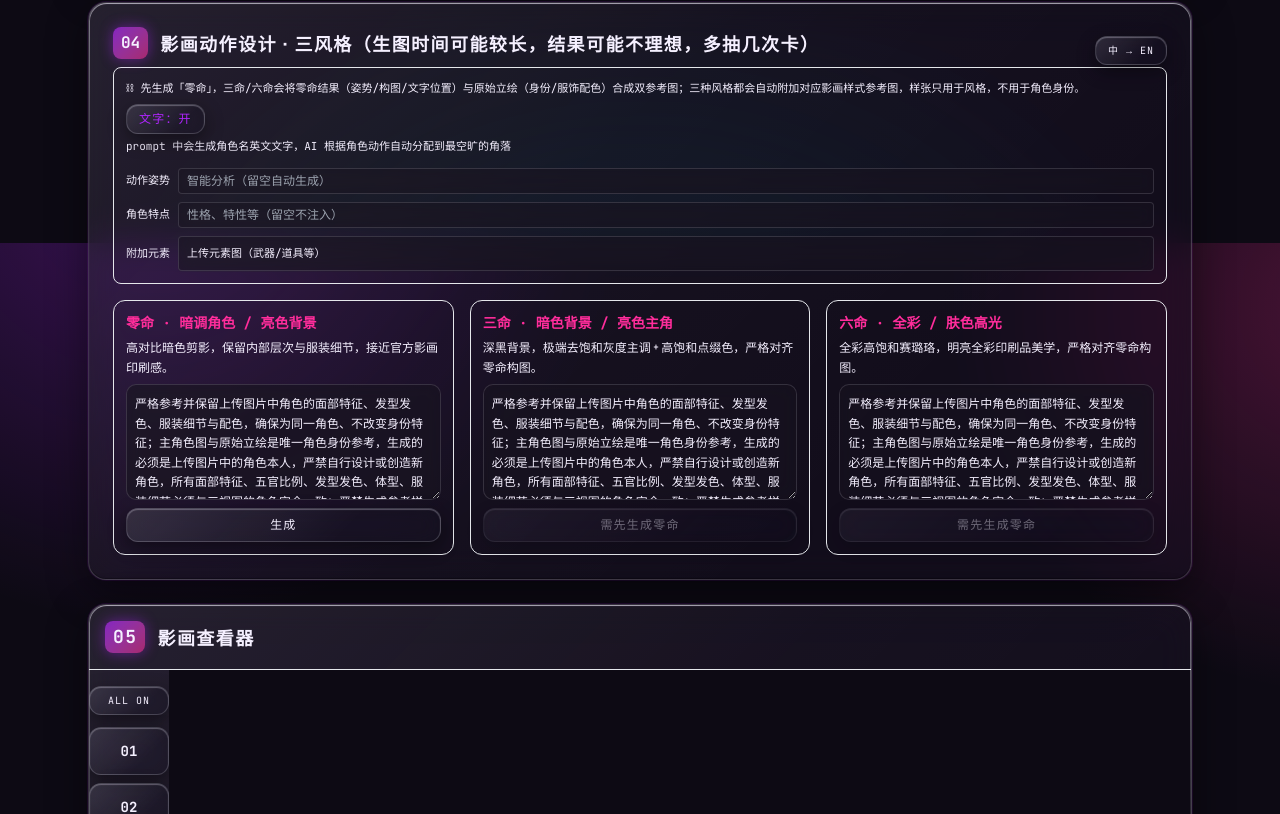
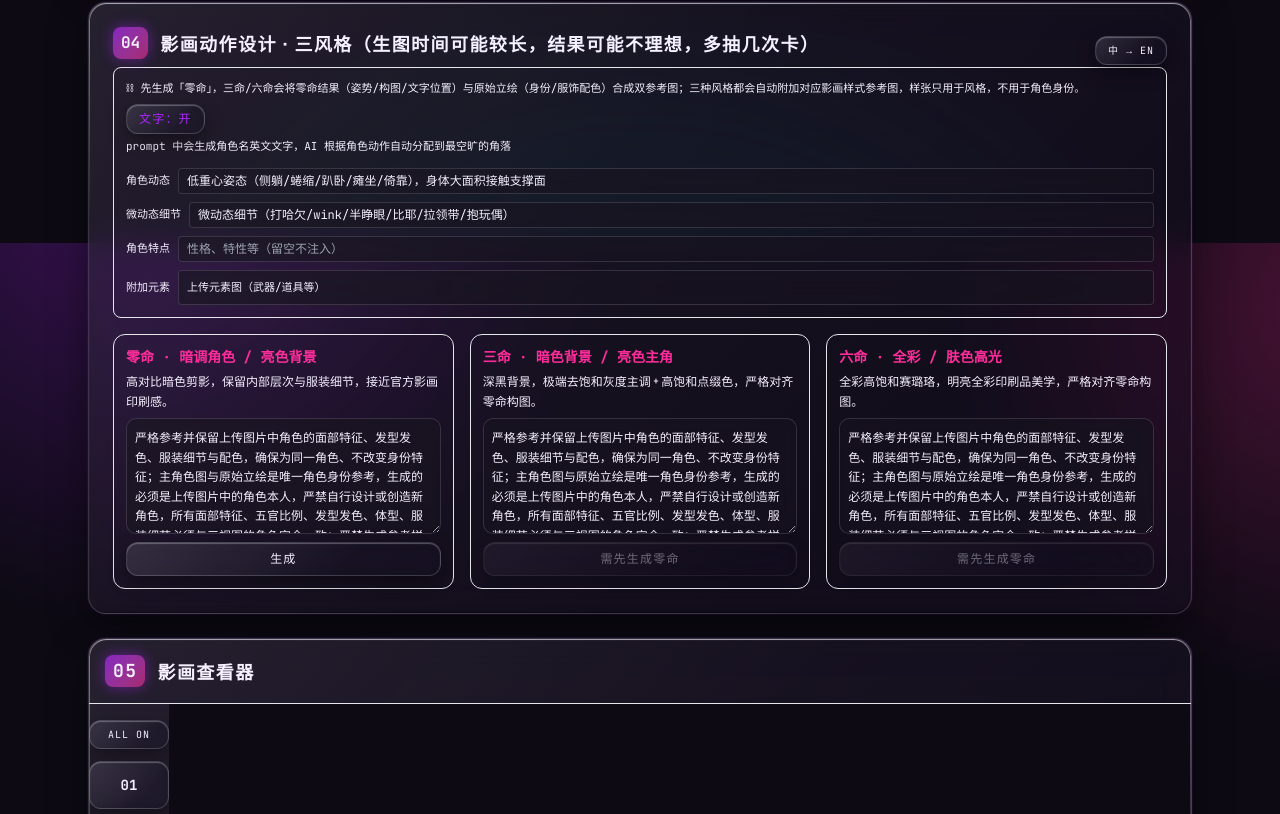
Before and after one commit to unknown-sama-ff/zzz-yinghua, a React (Vite) app: page / in a window 1280 px wide. Shown: the part 1357-2171 px from the top of the page. Built offline with nearby package versions, Linux system fonts and the light colour scheme; no server answers; the database is empty.

Commit message:
拆分"动作姿势"为"角色动态"+"微动态细节"，各带预填默认值

```diff
--- a/src/components/YinghuaPanel.tsx
+++ b/src/components/YinghuaPanel.tsx
@@ -24,8 +24,10 @@ export function YinghuaPanel() {
     setYinghuaSlot,
     yinghuaShowText,
     setYinghuaShowText,
-    yinghuaActionPose,
-    setYinghuaActionPose,
+    yinghuaCharacterDynamic,
+    setYinghuaCharacterDynamic,
+    yinghuaMicroDynamic,
+    setYinghuaMicroDynamic,
     yinghuaCharacterTraits,
     setYinghuaCharacterTraits,
     yinghuaAddonImage,
@@ -48,7 +50,7 @@ export function YinghuaPanel() {
   useEffect(() => {
     for (const style of YINGHUA_STYLES) {
       if (!yinghuaPrompts[style.id]) {
-        setYinghuaPrompt(style.id, fillName(yinghuaLang === 'en' && style.promptTemplateEn ? style.promptTemplateEn : style.promptTemplate, characterName, palette ?? undefined, yinghuaShowText, yinghuaActionPose, yinghuaCharacterTraits, yinghuaLang));
+        setYinghuaPrompt(style.id, fillName(yinghuaLang === 'en' && style.promptTemplateEn ? style.promptTemplateEn : style.promptTemplate, characterName, palette ?? undefined, yinghuaShowText, yinghuaCharacterDynamic, yinghuaMicroDynamic, yinghuaCharacterTraits, yinghuaLang));
       }
     }
     // eslint-disable-next-line react-hooks/exhaustive-deps
@@ -57,26 +59,26 @@ export function YinghuaPanel() {
   // Re-fill prompts when the name changes.
   useEffect(() => {
     for (const style of YINGHUA_STYLES) {
-      setYinghuaPrompt(style.id, fillName(yinghuaLang === 'en' && style.promptTemplateEn ? style.promptTemplateEn : style.promptTemplate, characterName, palette ?? undefined, yinghuaShowText, yinghuaActionPose, yinghuaCharacterTraits, yinghuaLang));
+      setYinghuaPrompt(style.id, fillName(yinghuaLang === 'en' && style.promptTemplateEn ? style.promptTemplateEn : style.promptTemplate, characterName, palette ?? undefined, yinghuaShowText, yinghuaCharacterDynamic, yinghuaMicroDynamic, yinghuaCharacterTraits, yinghuaLang));
     }
     // eslint-disable-next-line react-hooks/exhaustive-deps
-  }, [characterName, yinghuaActionPose, yinghuaCharacterTraits]);
+  }, [characterName, yinghuaCharacterDynamic, yinghuaMicroDynamic, yinghuaCharacterTraits]);
 
   // Re-fill prompts when palette changes (new image uploaded).
   useEffect(() => {
     for (const style of YINGHUA_STYLES) {
-      setYinghuaPrompt(style.id, fillName(yinghuaLang === 'en' && style.promptTemplateEn ? style.promptTemplateEn : style.promptTemplate, characterName, palette ?? undefined, yinghuaShowText, yinghuaActionPose, yinghuaCharacterTraits, yinghuaLang));
+      setYinghuaPrompt(style.id, fillName(yinghuaLang === 'en' && style.promptTemplateEn ? style.promptTemplateEn : style.promptTemplate, characterName, palette ?? undefined, yinghuaShowText, yinghuaCharacterDynamic, yinghuaMicroDynamic, yinghuaCharacterTraits, yinghuaLang));
     }
     // eslint-disable-next-line react-hooks/exhaustive-deps
-  }, [palette, yinghuaActionPose, yinghuaCharacterTraits]);
+  }, [palette, yinghuaCharacterDynamic, yinghuaMicroDynamic, yinghuaCharacterTraits]);
 
   // Re-fill prompts when showText toggles.
   useEffect(() => {
     for (const style of YINGHUA_STYLES) {
-      setYinghuaPrompt(style.id, fillName(yinghuaLang === 'en' && style.promptTemplateEn ? style.promptTemplateEn : style.promptTemplate, characterName, palette ?? undefined, yinghuaShowText, yinghuaActionPose, yinghuaCharacterTraits, yinghuaLang));
+      setYinghuaPrompt(style.id, fillName(yinghuaLang === 'en' && style.promptTemplateEn ? style.promptTemplateEn : style.promptTemplate, characterName, palette ?? undefined, yinghuaShowText, yinghuaCharacterDynamic, yinghuaMicroDynamic, yinghuaCharacterTraits, yinghuaLang));
     }
     // eslint-disable-next-line react-hooks/exhaustive-deps
-  }, [yinghuaShowText, yinghuaActionPose, yinghuaCharacterTraits]);
+  }, [yinghuaShowText, yinghuaCharacterDynamic, yinghuaMicroDynamic, yinghuaCharacterTraits]);
 
   // Warm the style reference sheets on mount so the first generate click
   // doesn't pay the cold-start fetch/decode/stitch cost.
@@ -87,7 +89,7 @@ export function YinghuaPanel() {
   // Re-fill prompts when language toggles.
   useEffect(() => {
     for (const style of YINGHUA_STYLES) {
-      setYinghuaPrompt(style.id, fillName(yinghuaLang === 'en' && style.promptTemplateEn ? style.promptTemplateEn : style.promptTemplate, characterName, palette ?? undefined, yinghuaShowText, yinghuaActionPose, yinghuaCharacterTraits, yinghuaLang));
+      setYinghuaPrompt(style.id, fillName(yinghuaLang === 'en' && style.promptTemplateEn ? style.promptTemplateEn : style.promptTemplate, characterName, palette ?? undefined, yinghuaShowText, yinghuaCharacterDynamic, yinghuaMicroDynamic, yinghuaCharacterTraits, yinghuaLang));
     }
     // eslint-disable-next-line react-hooks/exhaustive-deps
   }, [yinghuaLang]);
@@ -187,15 +189,25 @@ export function YinghuaPanel() {
             : 'prompt 替换为"画面整洁不含任何文字"'}
         </p>
 
-        {/* Action pose input */}
+        {/* Character dynamic input */}
         <div className="mt-3 flex items-center gap-2">
-          <span className="font-mono text-[11px] text-zzz-text/45 whitespace-nowrap">动作姿势</span>
+          <span className="font-mono text-[11px] text-zzz-text/45 whitespace-nowrap">角色动态</span>
           <input
             type="text"
-            value={yinghuaActionPose}
-            onChange={(e) => setYinghuaActionPose(e.target.value)}
-            placeholder="智能分析（留空自动生成）"
-            className="glass-input flex-1 rounded px-2 py-1 font-mono text-xs text-zzz-text/90 placeholder:text-zzz-text/30"
+            value={yinghuaCharacterDynamic}
+            onChange={(e) => setYinghuaCharacterDynamic(e.target.value)}
+            className="glass-input flex-1 rounded px-2 py-1 font-mono text-xs text-zzz-text/90"
+          />
+        </div>
+
+        {/* Micro-dynamic input */}
+        <div className="mt-2 flex items-center gap-2">
+          <span className="font-mono text-[11px] text-zzz-text/45 whitespace-nowrap">微动态细节</span>
+          <input
+            type="text"
+            value={yinghuaMicroDynamic}
+            onChange={(e) => setYinghuaMicroDynamic(e.target.value)}
+            className="glass-input flex-1 rounded px-2 py-1 font-mono text-xs text-zzz-text/90"
           />
         </div>
 
--- a/src/store/useStore.ts
+++ b/src/store/useStore.ts
@@ -112,9 +112,11 @@ interface WorkshopState {
   yinghuaLang: 'zh' | 'en';
   setYinghuaLang: (lang: 'zh' | 'en') => void;
 
-  // --- Yinghua action pose ---
-  yinghuaActionPose: string;
-  setYinghuaActionPose: (pose: string) => void;
+  // --- Yinghua character dynamic & micro-dynamic ---
+  yinghuaCharacterDynamic: string;
+  setYinghuaCharacterDynamic: (v: string) => void;
+  yinghuaMicroDynamic: string;
+  setYinghuaMicroDynamic: (v: string) => void;
 
   // --- Yinghua character traits ---
   yinghuaCharacterTraits: string;
@@ -224,8 +226,10 @@ export const useStore = create<WorkshopState>((set) => ({
   yinghuaLang: 'zh',
   setYinghuaLang: (lang) => set({ yinghuaLang: lang }),
 
-  yinghuaActionPose: '',
-  setYinghuaActionPose: (pose) => set({ yinghuaActionPose: pose }),
+  yinghuaCharacterDynamic: '低重心姿态（侧躺/蜷缩/趴卧/瘫坐/倚靠），身体大面积接触支撑面',
+  setYinghuaCharacterDynamic: (v) => set({ yinghuaCharacterDynamic: v }),
+  yinghuaMicroDynamic: '微动态细节（打哈欠/wink/半睁眼/比耶/拉领带/抱玩偶）',
+  setYinghuaMicroDynamic: (v) => set({ yinghuaMicroDynamic: v }),
 
   yinghuaCharacterTraits: '',
   setYinghuaCharacterTraits: (t) => set({ yinghuaCharacterTraits: t }),
```
